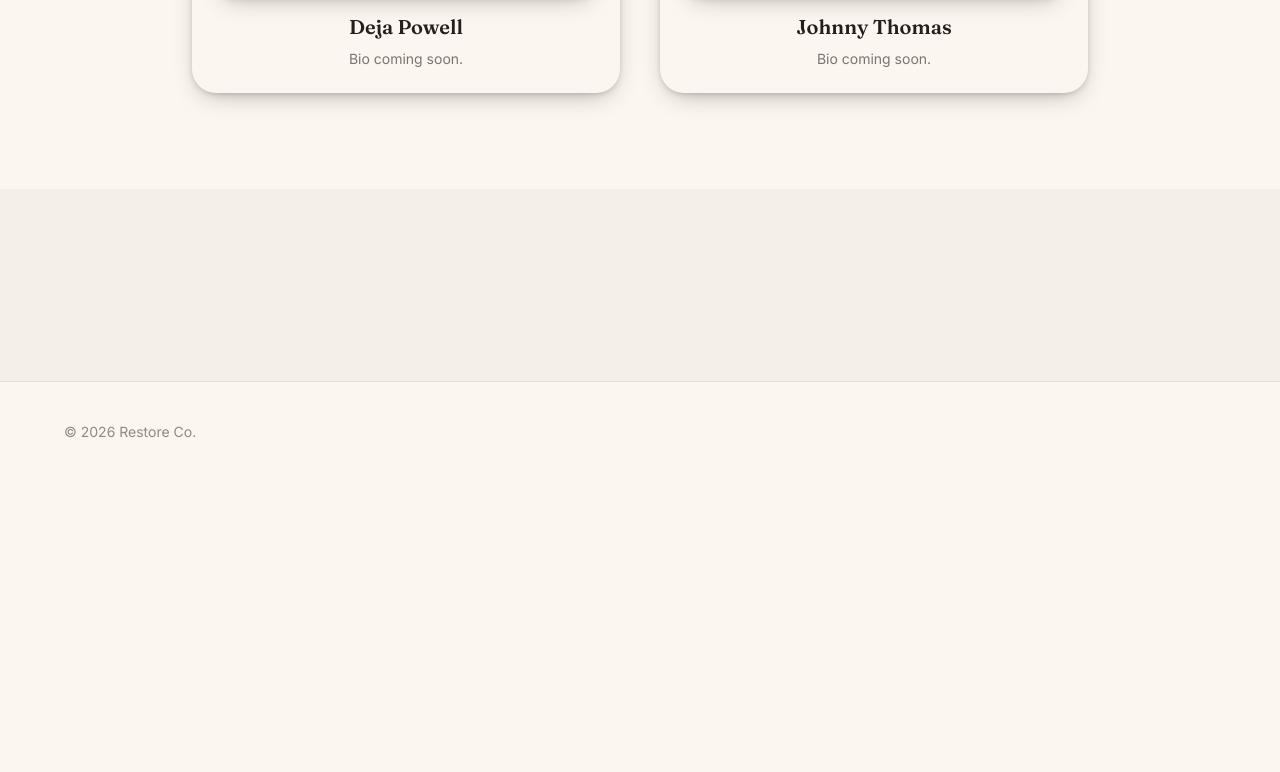
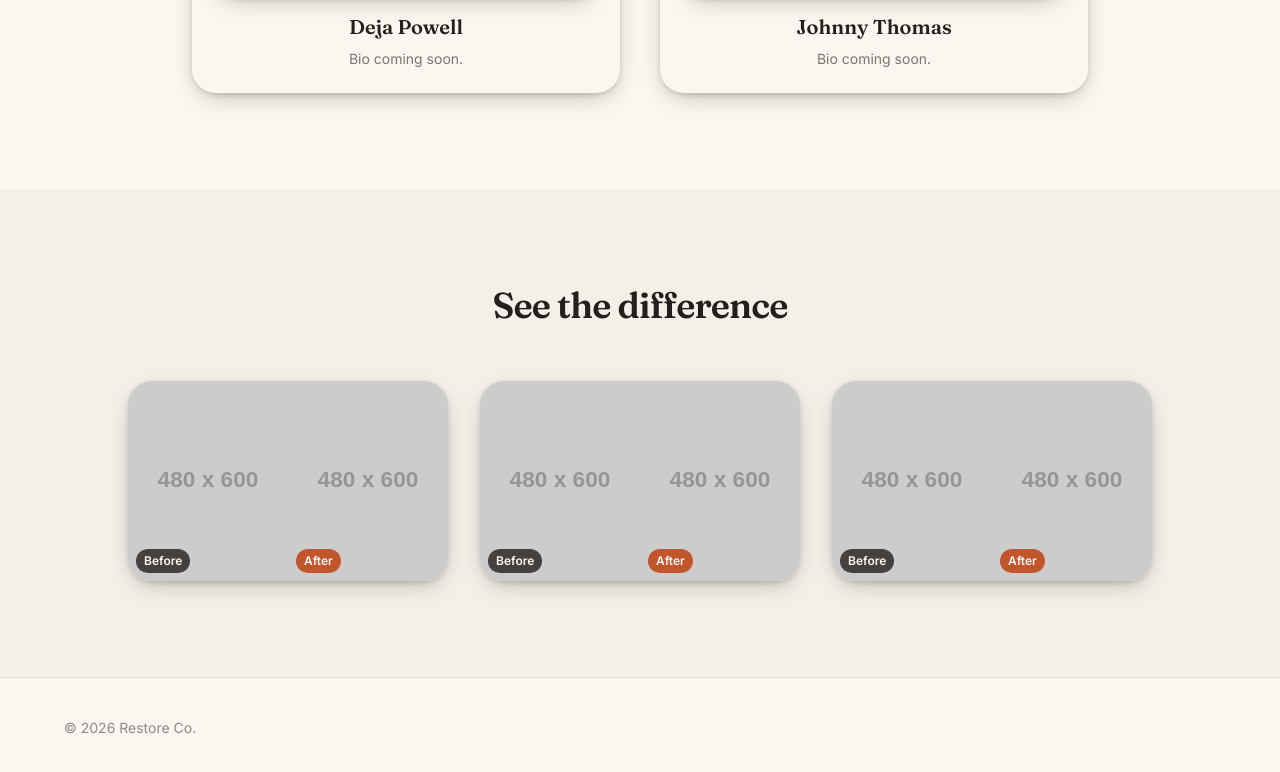
Before and after one commit to johnnytommy/restoreco, a website with bundled scripts: page index.html in a window 1280 px wide. Shown: the part 2224-2996 px from the top of the page. Before the commit the page ends 2706 px from the top, so only its background shows below. Built offline with nearby package versions, Linux system fonts and the light colour scheme; placeholder pictures from the web are drawn by us.

Commit message:
Add Testimonials section rendered from content array

```diff
--- a/app.js
+++ b/app.js
@@ -1,4 +1,4 @@
-import { FOUNDERS } from './content.js';
+import { FOUNDERS, TESTIMONIALS } from './content.js';
 
 function renderFounders() {
   const grid = document.getElementById('founders-grid');
@@ -11,6 +11,25 @@ function renderFounders() {
   `).join('');
 }
 
+function renderTestimonials() {
+  const grid = document.getElementById('testimonials-grid');
+  grid.innerHTML = TESTIMONIALS.map(t => `
+    <div class="bg-cream rounded-3xl shadow-elevated overflow-hidden">
+      <div class="grid grid-cols-2">
+        <div class="relative">
+          <img src="${t.before}" alt="Before" class="w-full h-full object-cover" />
+          <span class="absolute bottom-2 left-2 text-xs font-sans font-semibold bg-ink/80 text-cream px-2 py-1 rounded-full">Before</span>
+        </div>
+        <div class="relative">
+          <img src="${t.after}" alt="After" class="w-full h-full object-cover" />
+          <span class="absolute bottom-2 left-2 text-xs font-sans font-semibold bg-terracotta text-cream px-2 py-1 rounded-full">After</span>
+        </div>
+      </div>
+    </div>
+  `).join('');
+}
+
 document.addEventListener('DOMContentLoaded', () => {
   renderFounders();
+  renderTestimonials();
 });
--- a/index.html
+++ b/index.html
@@ -107,7 +107,12 @@
       <div id="founders-grid" class="mt-20 max-w-4xl mx-auto grid sm:grid-cols-2 gap-10"></div>
     </section>
 
-    <section id="testimonials" class="py-24 px-6 bg-ink/[0.03]"></section>
+    <section id="testimonials" class="py-24 px-6 bg-ink/[0.03]">
+      <div class="max-w-5xl mx-auto text-center">
+        <h2 class="font-display text-3xl md:text-4xl font-semibold text-ink tracking-tight">See the difference</h2>
+      </div>
+      <div id="testimonials-grid" class="mt-14 max-w-5xl mx-auto grid md:grid-cols-3 gap-8"></div>
+    </section>
   </main>
 
   <div id="booking-modal-root"></div>
```
Also changed, not shown: tests/dom/testimonials.mjs (added, +20 -0 lines).
